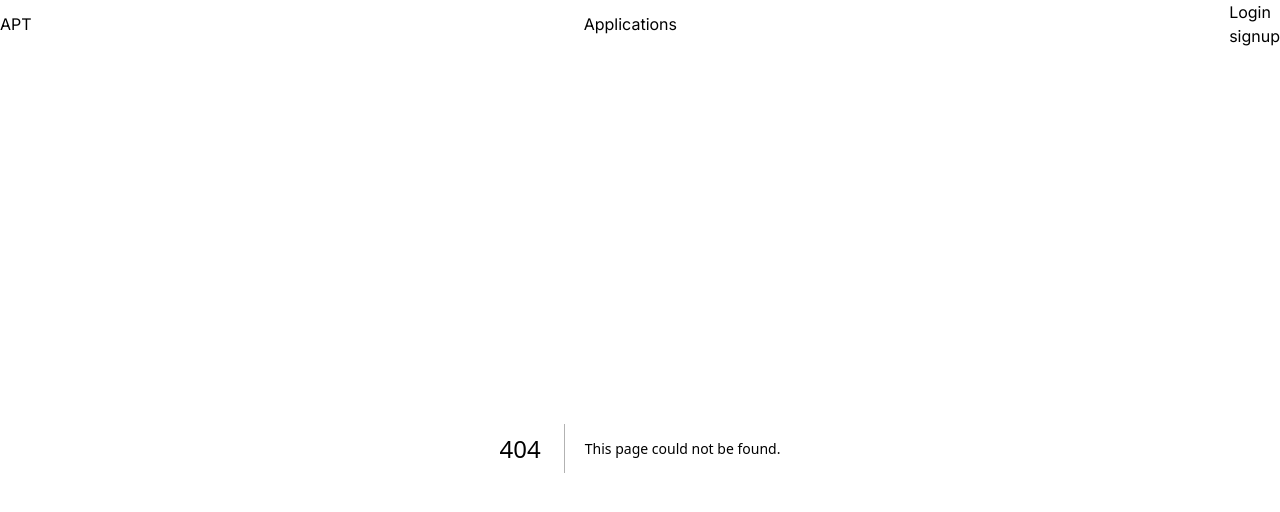
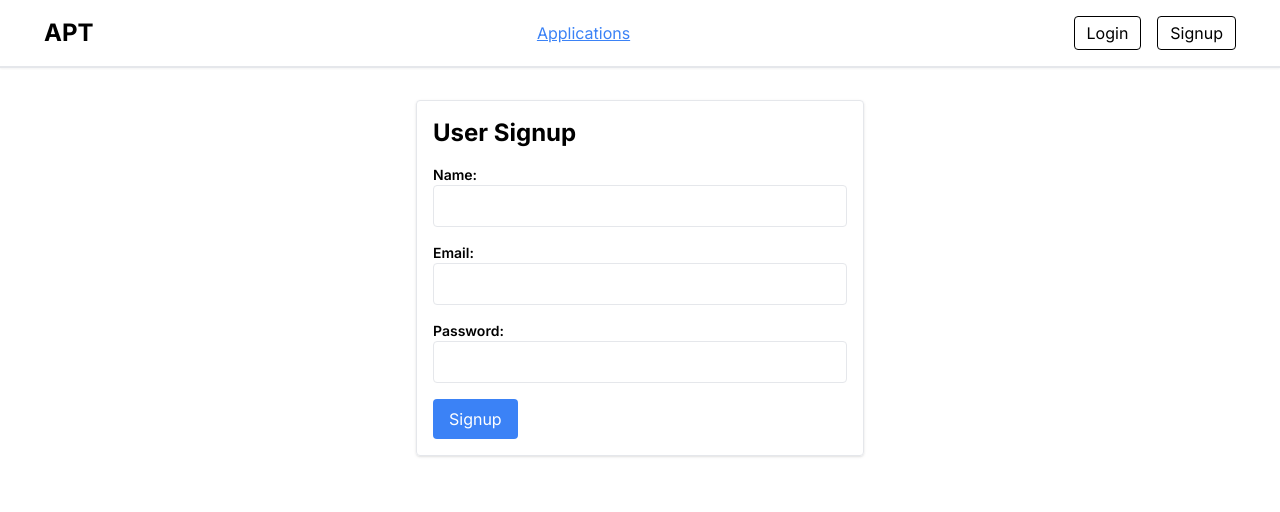
Before and after one commit to baramsivaramireddy/miracle-frontend, a Next.js app: page /signup in a window 1280 px wide. Before the commit this address had no page. Shown: the top 512 px of the page. Built offline with nearby package versions, Linux system fonts and the light colour scheme.

Commit message:
basic auth

```diff
--- a/package.json
+++ b/package.json
@@ -12,7 +12,8 @@
     "axios": "^1.6.7",
     "next": "14.1.0",
     "react": "^18",
-    "react-dom": "^18"
+    "react-dom": "^18",
+    "react-hot-toast": "^2.4.1"
   },
   "devDependencies": {
     "autoprefixer": "^10.0.1",
--- /dev/null
+++ b/src/app/login/LoginComponent.js
@@ -0,0 +1,83 @@
+
+"use client"
+import  { useState } from 'react';
+import axiosInstance from '@/utils/axiosinstance'
+import toast from 'react-hot-toast';
+import { useRouter } from 'next/navigation';
+import useAuth from '@/hooks/useAuth'
+const Login = () => {
+  const [formData, setFormData] = useState({
+    email: '',
+    password: '',
+  });
+  const {login} = useAuth()
+  const [error, setError] = useState('');
+  const router = useRouter()
+  const handleInputChange = (e) => {
+    setFormData({
+      ...formData,
+      [e.target.name]: e.target.value,
+    });
+  };
+
+  const handleLogin = async () => {
+    try {
+      const response = await axiosInstance.post('/api/user/login', formData);
+
+      if (response.status === 200) {
+        const data = response.data;
+        toast.success('loged in successfully ')
+        login(data.token)
+        console.log('Login successful, Token:', data.token);
+        router.replace('/')
+
+      } else if (response.status === 401) {
+        setError('Invalid credentials');
+
+      } else {
+        setError(response.data.error || 'Error logging in');
+
+      }
+    } catch (error) {
+      console.error('Internal Server Error', error);
+      setError('Internal Server Error');
+
+    }
+  };
+
+  return (
+    <div className="max-w-md mx-auto mt-8 p-4 border rounded shadow">
+      <h2 className="text-2xl font-bold mb-4">Login</h2>
+      <form>
+        <div className="mb-4">
+          <label className="block text-sm font-semibold">Email:</label>
+          <input
+            type="email"
+            name="email"
+            onChange={handleInputChange}
+            className="w-full border p-2 rounded focus:outline-none focus:border-blue-500"
+          />
+        </div>
+        <div className="mb-4">
+          <label className="block text-sm font-semibold">Password:</label>
+          <input
+            type="password"
+            name="password"
+            onChange={handleInputChange}
+            className="w-full border p-2 rounded focus:outline-none focus:border-blue-500"
+          />
+        </div>
+        <button
+          type="button"
+          onClick={handleLogin}
+          className="bg-blue-500 text-white py-2 px-4 rounded hover:bg-blue-700 focus:outline-none"
+        >
+          Login
+        </button>
+        {error && <p className="text-red-500 mt-2">{error}</p>}
+      </form>
+    </div>
+  );
+};
+
+export default Login;
--- /dev/null
+++ b/src/app/login/page.js
@@ -0,0 +1,11 @@
+
+import Login from "./LoginComponent"
+const LoginPage = () =>{
+
+    return(<>
+    <Login />
+
+    </>)
+}
+
+export default LoginPage
--- a/src/app/providers.js
+++ b/src/app/providers.js
@@ -1,7 +1,7 @@
 
 import { AuthProvider } from "@/hooks/useAuth"
 
-
+import { Toaster } from 'react-hot-toast';
 const Providers = ({children} ) =>{
 
 
@@ -9,6 +9,7 @@ const Providers = ({children} ) =>{
     return (
 
         <AuthProvider>
+        <Toaster />
         {children}
         </AuthProvider>
 
--- /dev/null
+++ b/src/app/signup/SignupComponent.js
@@ -0,0 +1,95 @@
+
+'use client'
+import  { useState } from 'react';
+import axiosInstance from '@/utils/axiosinstance'
+import toast from 'react-hot-toast';
+import { useRouter } from 'next/navigation';
+const UserSignup = () => {
+  const [formData, setFormData] = useState({
+    name: '',
+    email: '',
+    password: '',
+  });
+  const router = useRouter()
+
+  const [error, setError] = useState('');
+
+  const handleInputChange = (e) => {
+    setFormData({
+      ...formData,
+      [e.target.name]: e.target.value,
+    });
+  };
+
+  const handleSignup = async () => {
+    try {
+      const response = await axiosInstance.post('/api/user/signup', formData);
+
+      if (response.status === 201) {
+        console.log('User created successfully');
+        setError('');
+        router.push('/login')
+        toast.success('account created successfully')
+        // Handle success, redirect or show a success message
+      }
+      else if ( response.status == 400){
+
+        setError('user already created');
+      }
+
+      else {
+        setError(response.data.error || 'Error creating user');
+        // Handle other statuses, display an error message
+      }
+    } catch (error) {
+      console.error('Internal Server Error', error);
+      setError('Internal Server Error');
+      // Handle unexpected errors
+    }
+  };
+
+  return (
+    <div className="max-w-md mx-auto mt-8 p-4 border rounded shadow  ">
+      <h2 className="text-2xl font-bold mb-4">User Signup</h2>
+      <form>
+        <div className="mb-4">
+          <label className="block text-sm font-semibold">Name:</label>
+          <input
+            type="text"
+            name="name"
+            onChange={handleInputChange}
+            className="w-full border p-2 rounded focus:outline-none focus:border-blue-500"
+          />
+        </div>
+        <div className="mb-4">
+          <label className="block text-sm font-semibold">Email:</label>
+          <input
+            type="email"
+            name="email"
+            onChange={handleInputChange}
+            className="w-full border p-2 rounded focus:outline-none focus:border-blue-500"
+          />
+        </div>
+        <div className="mb-4">
+          <label className="block text-sm font-semibold">Password:</label>
+          <input
+            type="password"
+            name="password"
+            onChange={handleInputChange}
+            className="w-full border p-2 rounded focus:outline-none focus:border-blue-500"
+          />
+        </div>
+        <button
+          type="button"
+          onClick={handleSignup}
+          className="bg-blue-500 text-white py-2 px-4 rounded hover:bg-blue-700 focus:outline-none"
+        >
+          Signup
+        </button>
+        {error && <p className="text-red-500 mt-2">{error}</p>}
+      </form>
+    </div>
+  );
+};
+
+export default UserSignup;
--- /dev/null
+++ b/src/app/signup/page.js
@@ -0,0 +1,15 @@
+
+import UserSignup from "./SignupComponent";
+const SingupPage =() =>{
+
+
+    return (
+
+        <>
+
+            <UserSignup />
+        </>
+    )
+}
+
+export default SingupPage ;
--- a/src/components/Layout.js
+++ b/src/components/Layout.js
@@ -1,7 +1,7 @@
 
 "use client";
 
-import { useToken } from "@/hooks/useAuth";
+import  useAuth,{ useToken } from "@/hooks/useAuth";
 import Link from "next/link";
 const Layout = ({children}) =>{
 
@@ -9,7 +9,7 @@ const Layout = ({children}) =>{
         <>
 
 
-        <div className="h-1/6">
+        <div className="h-1/6 shadow-sm border-b-2 px-3">
             <Header />
         </div>
         <div className="h-5/6">
@@ -21,75 +21,61 @@ const Layout = ({children}) =>{
 }
 
 export default Layout
-
-const Header = () =>{
-
-    return (<>
-
-        <div className="flex flex-row justify-between items-center">
-
-
+const Header = () => {
+    return (
+      <div className="flex justify-between items-center px-8 py-4 bg-white text-black">
         <div>
           {/* title */}
-        <Title></Title>
-
+          <Title />
         </div>
-
         <div>
-
           {/* secondary nav */}
           <SecondaryNav />
         </div>
-
-        <div>
+        <div className="flex gap-5">
           {/* user nav */}
           <UserNav />
         </div>
       </div>
-    </>)
+    );
+  };
+
+  const Title = () => {
+    return (
+      <p className="text-2xl font-bold">APT</p>
+    );
+  };
+
+  const SecondaryNav = () => {
+    return (
+      <Link href="/applications" className="underline text-blue-500">
+        Applications
+      </Link>
+    );
+  };
+const UserNav = () => {
+  const token = useToken();
+  const  {logout}=useAuth()
+  if (!token) {
+    return (
+      <div className="flex space-x-4">
+        <button className="text-black bg-white border border-black hover:bg-gray-300 hover:text-black px-3 py-1 rounded">
+          <Link href="/login">Login</Link>
+        </button>
+        <button className="text-black bg-white border border-black hover:bg-gray-300 hover:text-black px-3 py-1 rounded">
+          <Link href="/signup">Signup</Link>
+        </button>
+      </div>
+    );
   }
 
-const Title = () =>{
-
-    return (<>
-
-
-                <p> APT</p>
-
-    </>)
-}
-
-const SecondaryNav = () =>{
-
-    return (<>
-
-        {/* based on the type of user these section will differ */}
-
-        <Link href={'/applications'}> Applications</Link>
-    </>)
-}
-
-const UserNav = () =>{
-
-       {/* if user is present appropriate section is present otherwise sign up and login */}
-        const token = useToken();
-
-        if (!token){
-
-            return (<>
-             <div>
-                <Link href="/login"> Login</Link>
+  // Styles for the logged-in state
+  return (
+    <div className="flex items-center">
+      <p className="text-black mr-3">Welcome, user!</p>
+      <button onClick={()=>{logout()}} className="text-black bg-white border border-black hover:bg-gray-300 hover:text-black px-3 py-1 rounded">
+        Logout
+      </button>
     </div>
-            <div>
-                <Link href={'/signup'}> signup</Link>
-            </div>
-
-            </>)
-        }
-    return (<>
-
-     <p> user is present</p>
-
-
-    </>)
-}
+  );
+};
```
Also changed, not shown: 2 other files (tests, documents, lock files or other folders). Lines whose indentation alone changed are shown as unchanged.
